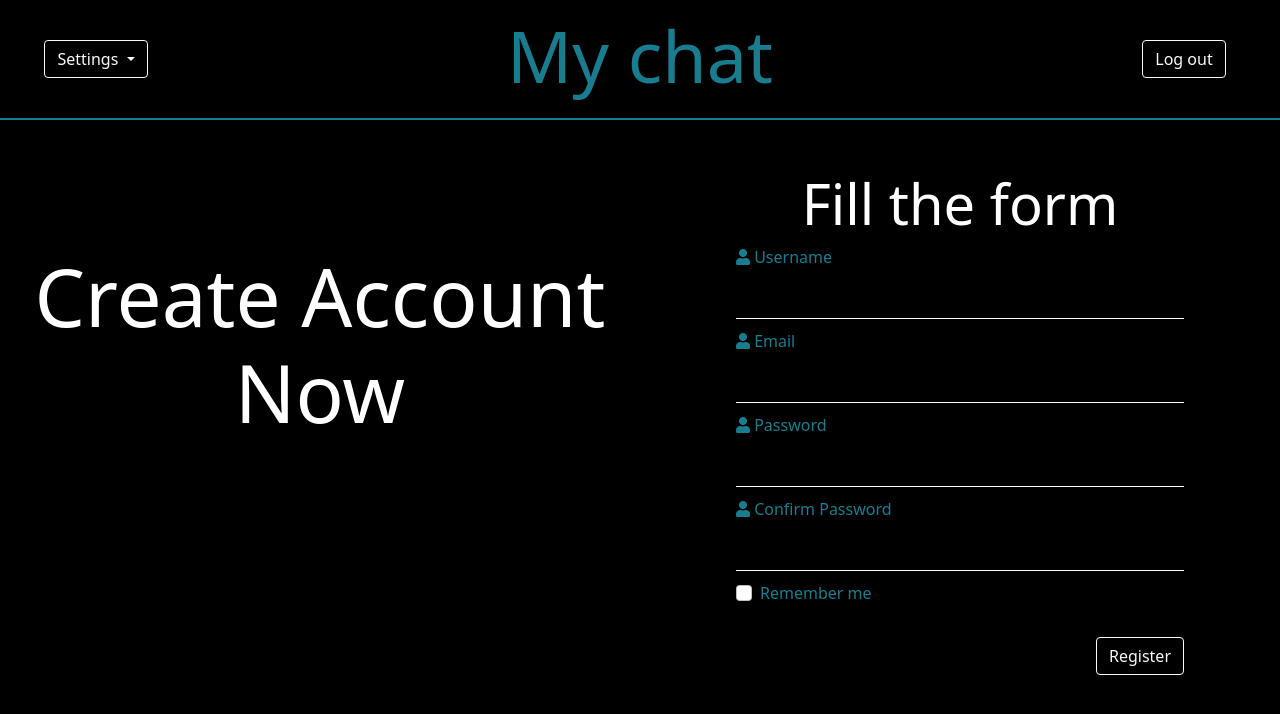
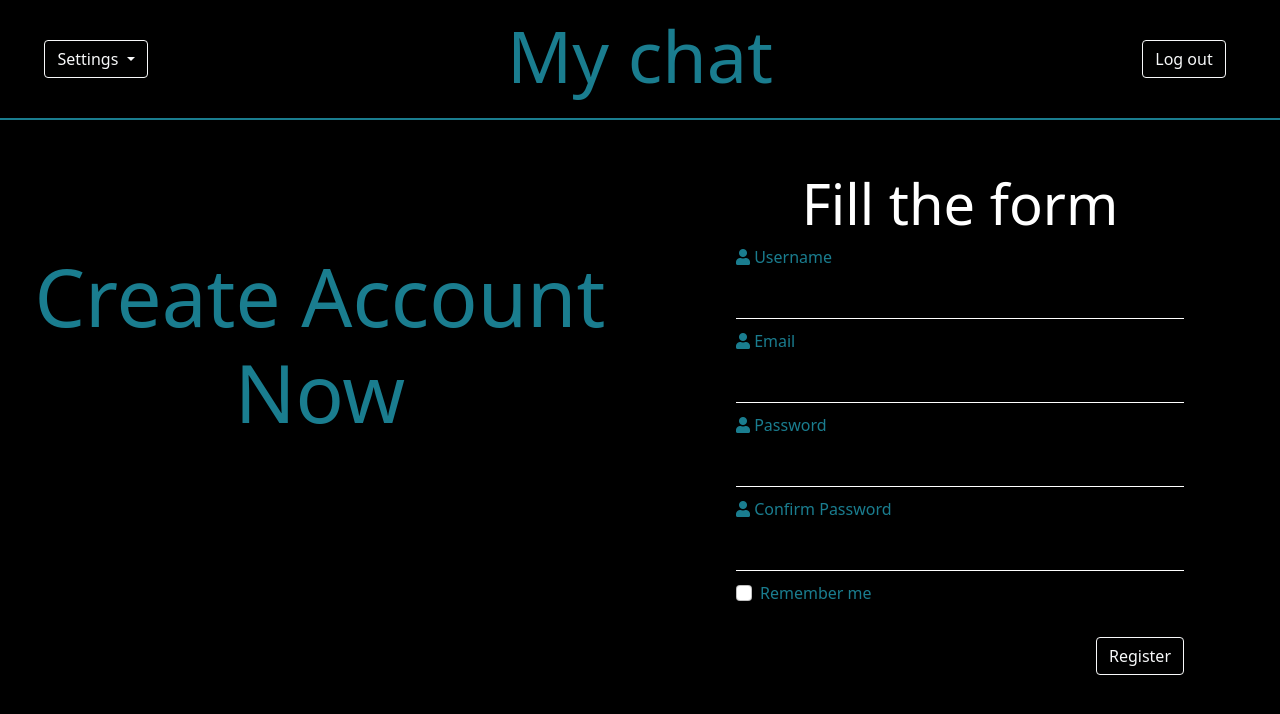
Before and after one commit to ArtemInyushev/OS, a plain HTML site: page index.html in a window 1280 px wide. Drawn offline with nearby package versions, Linux system fonts and the light colour scheme.

Commit message:
change color

```diff
--- a/index.html
+++ b/index.html
@@ -95,7 +95,7 @@
     <article class="content">
         <article class="content_flex">
             <section class="half_size flex">
-                <h1 class="display-1 centered_text create_header white">Create Account<br> Now</h1>
+                <h1 class="display-1 centered_text create_header turquoise">Create Account<br> Now</h1>
             </section>
             <section class="half_size">
                 <section class="create_form">
```
